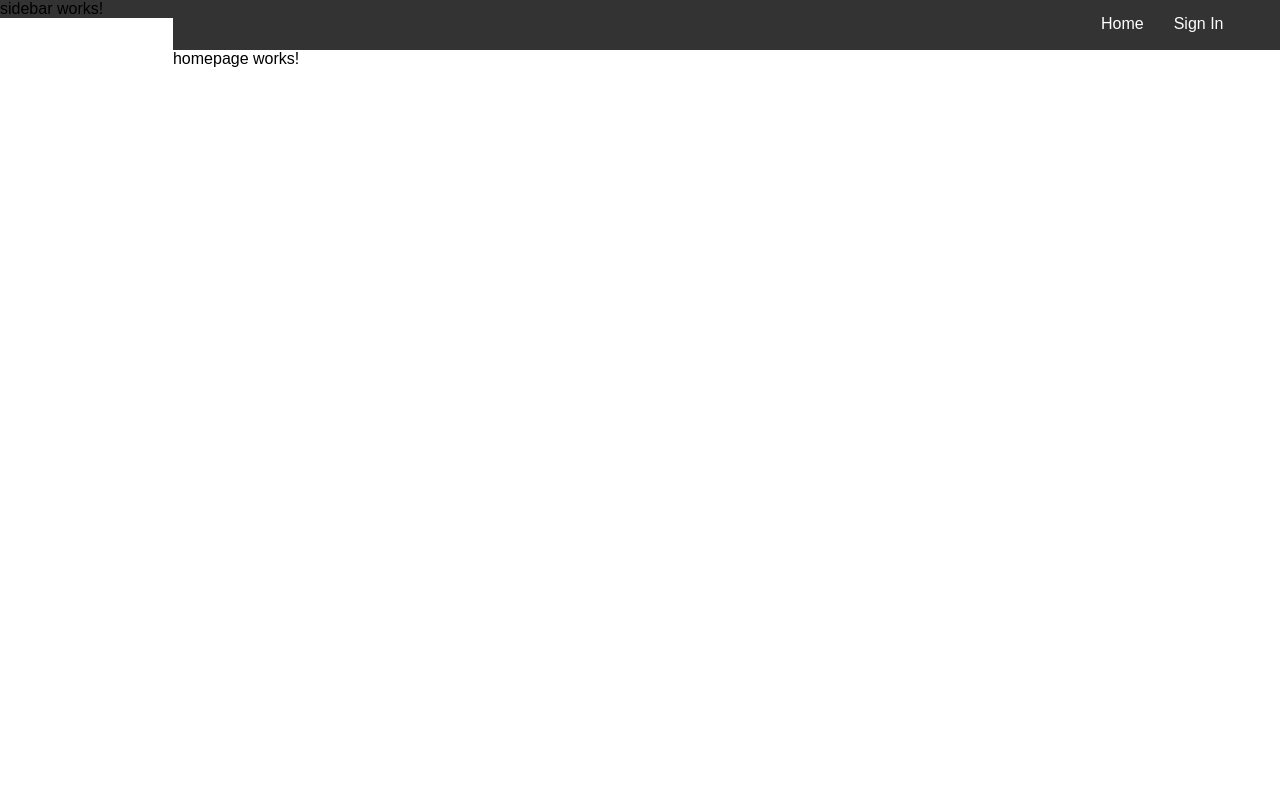
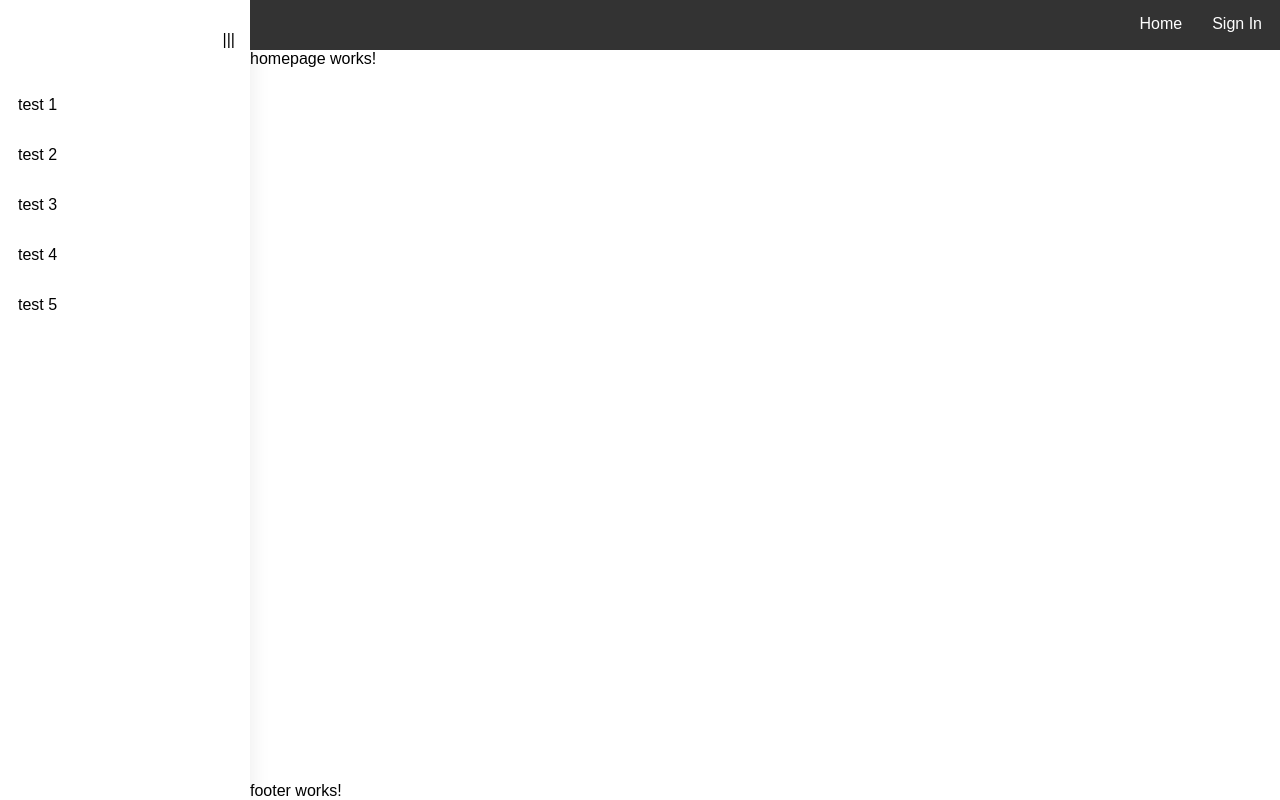
Before and after one commit to 12jihan/Nat20, an Angular app: page /home in a window 1280 px wide. Built offline with nearby package versions, Linux system fonts and the light colour scheme.

Commit message:
made more changes relating to the sidebar

```diff
--- a/src/app/app.component.html
+++ b/src/app/app.component.html
@@ -5,5 +5,8 @@
   <div class="body-container">
     <nat-navbar></nat-navbar>
     <router-outlet></router-outlet>
+    <footer class="footer-wrapper">
+      <nat-footer></nat-footer>
+    </footer>
   </div>
 </div>
--- a/src/app/app.component.scss
+++ b/src/app/app.component.scss
@@ -2,14 +2,12 @@
   display: flex;
   flex-direction: row;
   width: 100%;
+  min-height: 100vh; // This makes the container fill the viewport height at minimum
+  height: 100%; // This allows the container to grow with the content
 }
 
 .aside-container {
-  display: flex;
-  flex-direction: column;
-  width: 200px;
-  height: 100%;
-  background-color: #333;
+  box-shadow: 1px 0px 20px #00000014;
 }
 
 .body-container {
@@ -17,3 +15,7 @@
   flex-direction: column;
   width: 100%;
 }
+
+.footer-wrapper {
+  margin-top: auto;
+}
--- a/src/app/app.component.ts
+++ b/src/app/app.component.ts
@@ -2,11 +2,12 @@ import { Component } from '@angular/core';
 import { RouterOutlet } from '@angular/router';
 import { NavbarComponent } from "./components/navbar/navbar.component";
 import { SidebarComponent } from "./components/sidebar/sidebar.component";
+import { FooterComponent } from "./components/footer/footer.component";
 
 @Component({
   selector: 'app-root',
   standalone: true,
-  imports: [RouterOutlet, NavbarComponent, SidebarComponent],
+  imports: [RouterOutlet, NavbarComponent, SidebarComponent, FooterComponent],
   templateUrl: './app.component.html',
   styleUrl: './app.component.scss'
 })
--- a/src/app/components/sidebar/sidebar.component.html
+++ b/src/app/components/sidebar/sidebar.component.html
@@ -1 +1,25 @@
-<p>sidebar works!</p>
+<div
+  class="sidebar-container"
+  [ngClass]="{
+    'sidebar-close': !this.open
+    }"
+>
+  <div class="btn-collapse">
+    <p>|||</p>
+  </div>
+  <div class="sidebar-item">
+    <p>test 1</p>
+  </div>
+  <div class="sidebar-item">
+    <p>test 2</p>
+  </div>
+  <div class="sidebar-item">
+    <p>test 3</p>
+  </div>
+  <div class="sidebar-item">
+    <p>test 4</p>
+  </div>
+  <div class="sidebar-item">
+    <p>test 5</p>
+  </div>
+</div>
--- a/src/app/components/sidebar/sidebar.component.scss
+++ b/src/app/components/sidebar/sidebar.component.scss
@@ -0,0 +1,45 @@
+.sidebar-container {
+  width: 250px;
+  height: 100%;
+}
+
+.btn-collapse {
+  display: flex;
+  flex-direction: column;
+  justify-content: center;
+  align-items: flex-end;
+  height: 50px;
+  padding: 15px;
+
+  .p {
+    padding: 5px;
+    cursor: pointer;
+
+    // &:hover {
+    //   background-color: #333;
+    // }
+  }
+}
+
+.sidebar-item {
+  display: flex;
+  flex-direction: column;
+  justify-content: center;
+  align-items: start;
+  height: 50px;
+  padding: 0px 18px;
+  cursor: pointer;
+
+  &:hover {
+    background-color: #333;
+    color: white;
+  }
+}
+
+.sidebar-close {
+  width: 50px;
+
+  .sidebar-item {
+    display: none;
+  }
+}
--- a/src/app/components/sidebar/sidebar.component.ts
+++ b/src/app/components/sidebar/sidebar.component.ts
@@ -1,12 +1,29 @@
-import { Component } from '@angular/core';
+import { CommonModule } from '@angular/common';
+import { Component, OnInit } from '@angular/core';
+import { RouterLink, RouterLinkActive } from '@angular/router';
+import { CommonEngine } from '@angular/ssr';
 
 @Component({
   selector: 'nat-sidebar',
   standalone: true,
-  imports: [],
+  imports: [
+    RouterLink,
+    RouterLinkActive,
+    CommonModule
+  ],
   templateUrl: './sidebar.component.html',
   styleUrl: './sidebar.component.scss'
 })
-export class SidebarComponent {
+export class SidebarComponent implements OnInit {
 
+  public open: boolean = true;
+
+  ngOnInit(): void {
+
+  }
+
+  public open_close(): void {
+    // will do the reverse currently active:
+    this.open = !this.open;
+  }
 }
```
